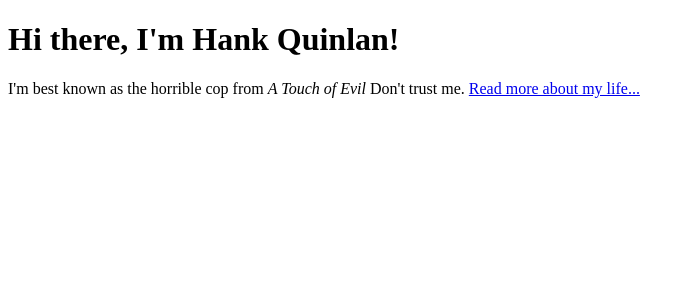
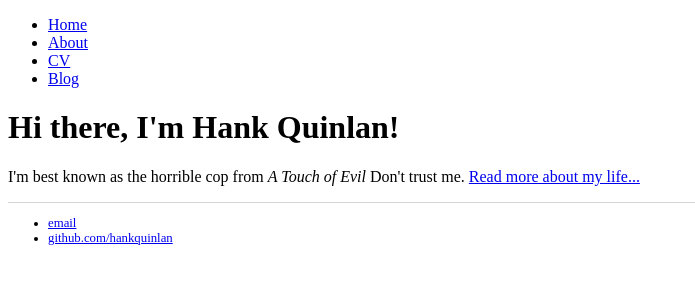
Before and after one commit to christine-deng/DSC180A-Methodology-5, a Jekyll site: the page built from index.md, in a window 1280 px wide. Shown: the top 300 px of the page, without its empty margins (0-695 px from the left). Built offline with Jekyll 4.4.1, drawn with Linux system fonts in a browser that asks for light colours.

Commit message:
Update default.html

```diff
--- a/_layouts/default.html
+++ b/_layouts/default.html
@@ -6,6 +6,24 @@
 			<link rel="stylesheet" type="text/css" href="/css/main.css">
 		</head>
 		<body>
-			<title>{{ page.title }}</title>
+			<nav>
+	    		<ul>
+	        		<li><a href="/">Home</a></li>
+		        	<li><a href="/about">About</a></li>
+	        		<li><a href="/cv">CV</a></li>
+	        		<li><a href="/blog">Blog</a></li>
+	    		</ul>
+			</nav>
+			<div class="container">
+
 			{{ content }}
-			<div class="container">
+
+			</div><!-- /.container -->
+			<footer>
+	    		<ul>
+	        		<li><a href="mailto:hankquinlanhub@gmail.com">email</a></li>
+	        		<li><a href="https://github.com/hankquinlan">github.com/hankquinlan</a></li>
+				</ul>
+			</footer>
+		</body>
+	</html>
```
